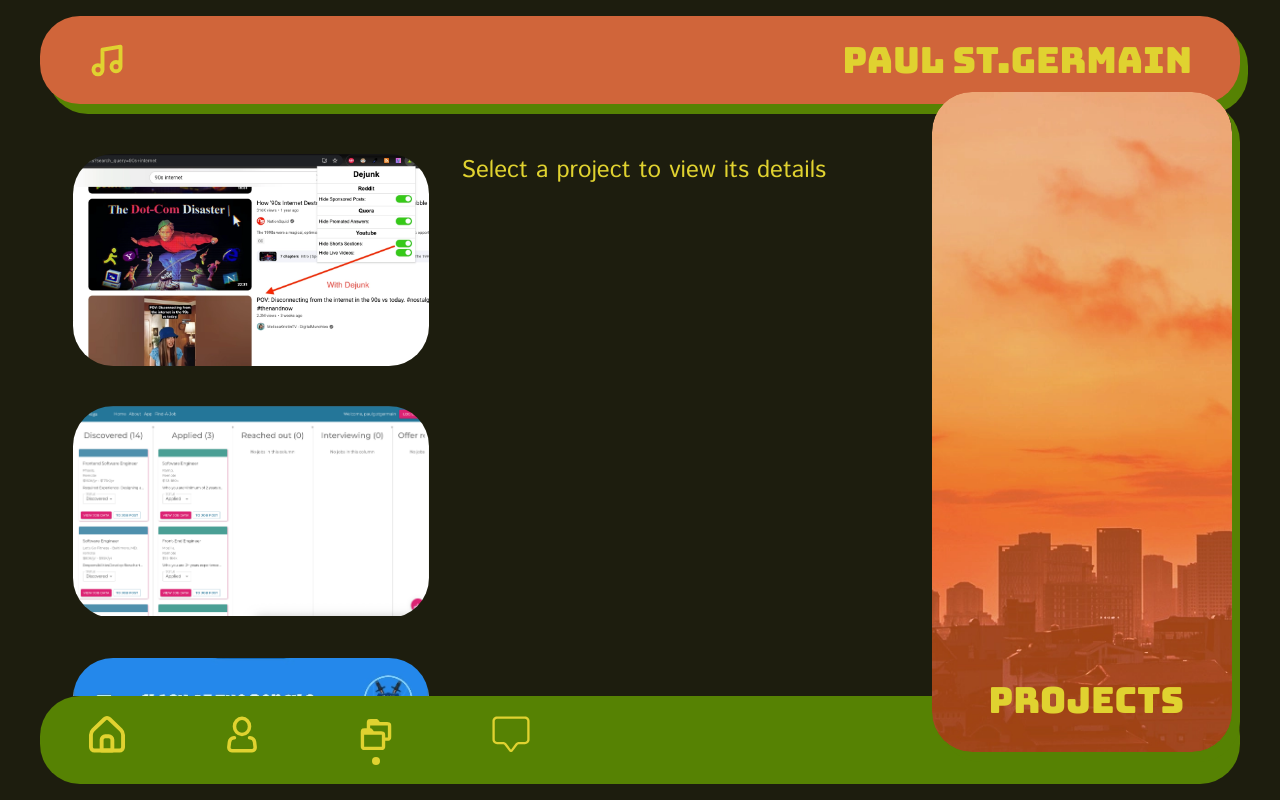
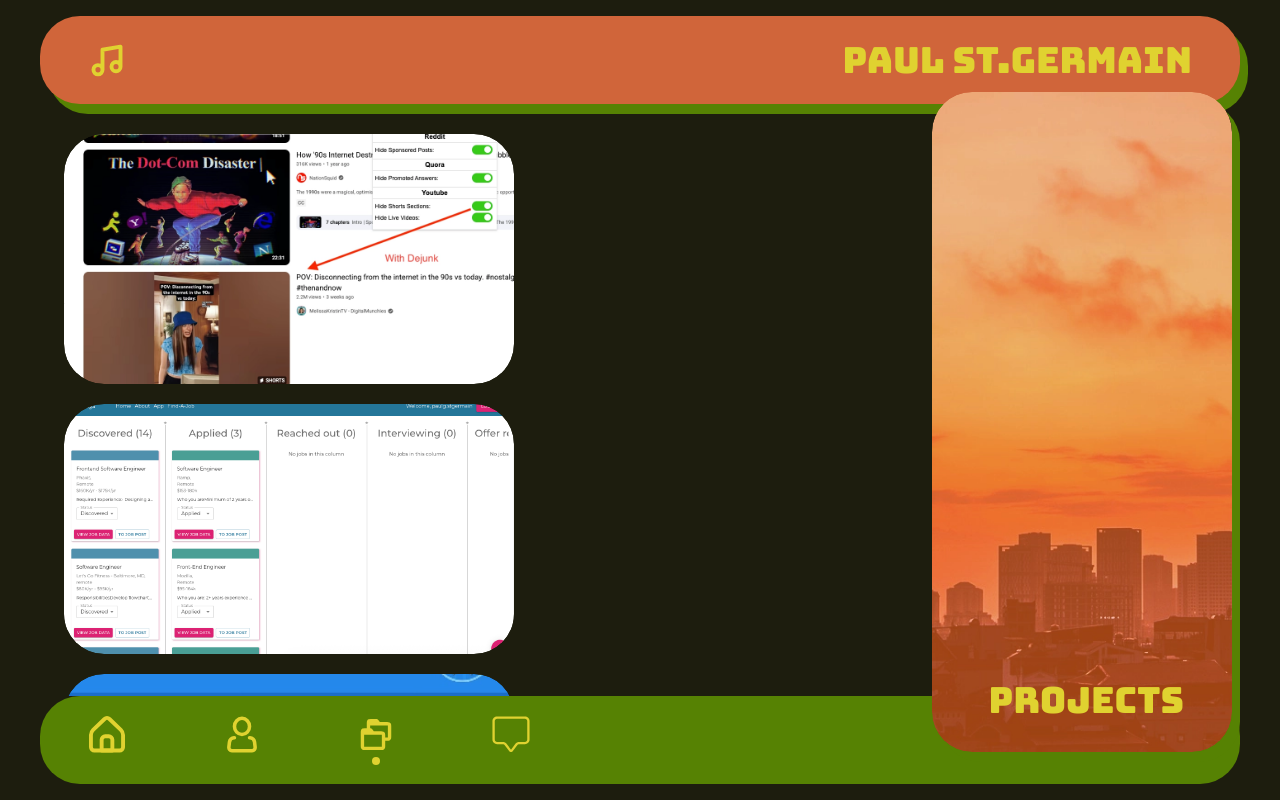
Before and after one commit to paulstgermain/portfolio, a Next.js app: page /projects in a window 1280 px wide. Built offline with nearby package versions, Linux system fonts and the light colour scheme.

Commit message:
pivots project page design to be more user/small device friendly

```diff
--- a/src/app/projects/page.tsx
+++ b/src/app/projects/page.tsx
@@ -1,6 +1,7 @@
 "use client"
 import { useState } from 'react';
 import Image from 'next/image';
+import ProjectCard from '@/components/ProjectCard';
 import data from '../../data/projects.json';
 
 interface Project {
@@ -30,50 +31,60 @@
   }
 
   return (
-    <main className="h-full">
-      <div className="flex flex-row h-full">
-        <div className="flex-6  ml-14 flex flex-col">
-          <div className="h-full scrollbar-styles scrollbar-projects overflow-y-scroll">
-            <div className="flex flex-col py-10 space-y-10 ">
+    <main className="
+      h-full
+    ">
+      <div className="
+        flex
+        flex-row
+        h-full
+      ">
+        <div className="
+          xs:flex-1
+          sm:flex-2
+          md:flex-2
+          lg:flex-3
+          xl:flex-5
+          ml-7
+          mr-2
+          sm:ml-10
+          md:ml-10
+          lg:ml-14
+          xl:ml-16
+        ">
+          <div className="
+            scrollbar-styles
+            scrollbar-projects
+            overflow-y-scroll
+            h-full
+          ">
+            <div className="
+              flex
+              flex-wrap
+              gap-5
+              py-5
+            ">
               {projects && projects.map((project, index) => (
-                  <div key={project.id || index} className={`relative rounded-[40px] overflow-hidden w-89 h-53 mx-auto cursor-pointer ${activeProject && activeProject.id === project.id ? "projects-frame" : ""} transition-all duration-300 ease-in-out`} onClick={() => handleClick(project)}>
-                    <Image src={project.imageSrc} alt={project.imageAlt} width={356} height={212} />
-                  </div>
+                <ProjectCard
+                  key={index}
+                  index={index}
+                  src={project.imageSrc}
+                  alt={project.imageAlt}
+                  title={project.title}
+                  description={project.shortBlurb}
+                />
               ))}
             </div>
           </div>
         </div>
-        <div className={`text-primary font-istok-web flex-7 mr-95 scrollbar-styles scrollbar-projects overflow-y-auto ${activeProject ? "projects-content-frame" : ""}`}>
-          {/* Projects content goes here, shown to user when they click on a project image */}
-          {activeProject &&
-          <>
-            <div className="text-2xl mt-10 mx-2">
-              <p className=" mb-2 px-2 w-fit">{activeProject.title} | {activeProject.year}</p>
-              <p className=" text-xl mb-2 px-2">{activeProject.techStack.map((tech, i) => <span key={tech + i}>{tech} <span className="text-projectsnav">| </span></span>)}</p>
-            </div>
-            <div className="flex flex-col  mx-2 px-2">
-              <p className="text-xl">{activeProject.description}</p>
-              {(activeProject.links.website || activeProject.links.github.length > 0) &&
-              <>
-              <p className="text-xl underline mt-3">Links:</p>
-                <ul className="mt-3">
-                  {activeProject.links.website &&
-                    <li key={activeProject.links.website}>Website: <a href={activeProject.links.website} target="_blank" className="hover:underline cursor-pointer">{activeProject.links.website}</a></li>
-                  }
-                  {activeProject.links.github.length > 0 &&
-                    activeProject.links.github.map(url => <li key={url.link}><a href={url.link} target="_blank" className="hover:underline cursor-pointer">{url.text}</a></li>)
-                  }
-                </ul>
-              </>
-              }
-            </div>
-          </>
-          }
-          {!activeProject &&
-          <div className="text-2xl mt-10 mx-2">
-            <p className="mb-2 px-2 w-fit">Select a project to view its details</p>
-          </div>
-          }
+
+        <div className="
+        xs:display-none
+        sm:flex-1/14
+        md:flex-1/14
+        lg:flex-2/15
+        xl:flex-2/14
+        ">
         </div>
       </div>
     </main>
--- /dev/null
+++ b/src/components/ProjectCard.tsx
@@ -0,0 +1,44 @@
+import Image from 'next/image';
+
+export default function ProjectCard({ index, src, alt, title, description }: { index: number, src: string, alt: string, title: string, description: string }) {
+  return (
+    <div className={`relative
+      overflow-hidden
+      rounded-[40px]
+      ${index === 0 ?
+        "w-[340px] h-[190px] sm:w-[280px] sm:h-[180px] md:w-[280px] md:h-[180px] lg:w-[300px] lg:h-[200px] xl:w-[450px] xl:h-[250px]" :
+        "w-[340px] h-[190px] sm:w-[280px] sm:h-[180px] md:w-[280px] md:h-[180px] lg:w-[300px] lg:h-[200px] xl:w-[450px] xl:h-[250px]"
+      }
+    `}>
+      <Image
+        src={src}
+        alt={alt}
+        fill
+        priority
+        className="object-cover rounded-[40px]"
+        sizes="(max-width: 768px) 100vw, 400px"
+      />
+      <div className="absolute inset-0 bg-projectsnav opacity-0 hover:opacity-95 transition-opacity duration-300 ease-in-out flex items-center justify-center">
+        <div className="text-primary text-center select-none pl-2 pr-2">
+          <h3 className="
+            font-chakra-petch
+            xs:text-xl
+            sm:text-2xl
+            md:text-3xl
+            lg:text-3xl
+            xl:text-4xl
+          ">{title}</h3>
+          <p className="
+            font-istok-web
+            xs:text-[16px]
+            sm:text-lg
+            md:text-xl
+            lg:text-xl
+            xl:text-xl
+            mt-2
+          ">{description}</p>
+        </div>
+      </div>
+    </div>
+  );
+}
```
